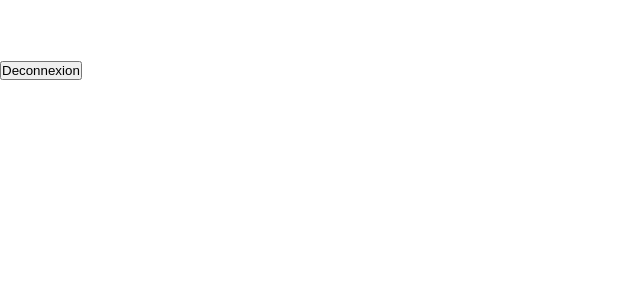
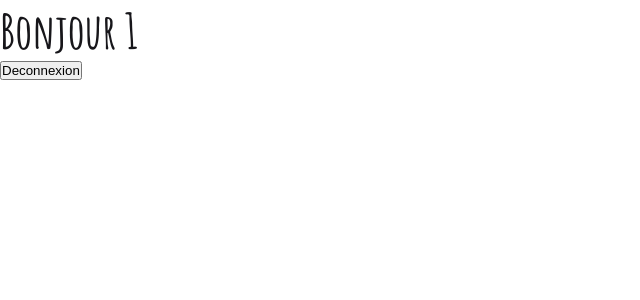
Before and after one commit to Elkes-dev/crazee-burger, a React (Vite) app: page /order/1 in a window 1280 px wide. Shown: the top 300 px of the page, without its empty margins (0-640 px from the left). Built offline with nearby package versions, Linux system fonts and the light colour scheme.

Commit message:
💄 F03 :LOGIN > OrderPage > Adjust heading color on Order Page + add file Order css

```diff
--- a/src/components/pages/order/OrderPage.jsx
+++ b/src/components/pages/order/OrderPage.jsx
@@ -1,17 +1,17 @@
-import { Link, useParams } from 'react-router-dom'
+import { Link, useParams } from 'react-router-dom';
+import styles from "../order/OrderPage.module.css"
 
 export default function OrderPage() {
 
   //state
 const {username} = useParams()
 
-
   //comportements
 
   //render
   return (
     <div>
-      <h1>Bonjour {username}</h1>
+      <h1 className={styles.title}>Bonjour {username}</h1>
       <Link to="/">
         <button>Deconnexion</button>
       </Link>
--- /dev/null
+++ b/src/components/pages/order/OrderPage.module.css
@@ -0,0 +1,3 @@
+.title{
+    color: var(--color-dark);
+}
```
